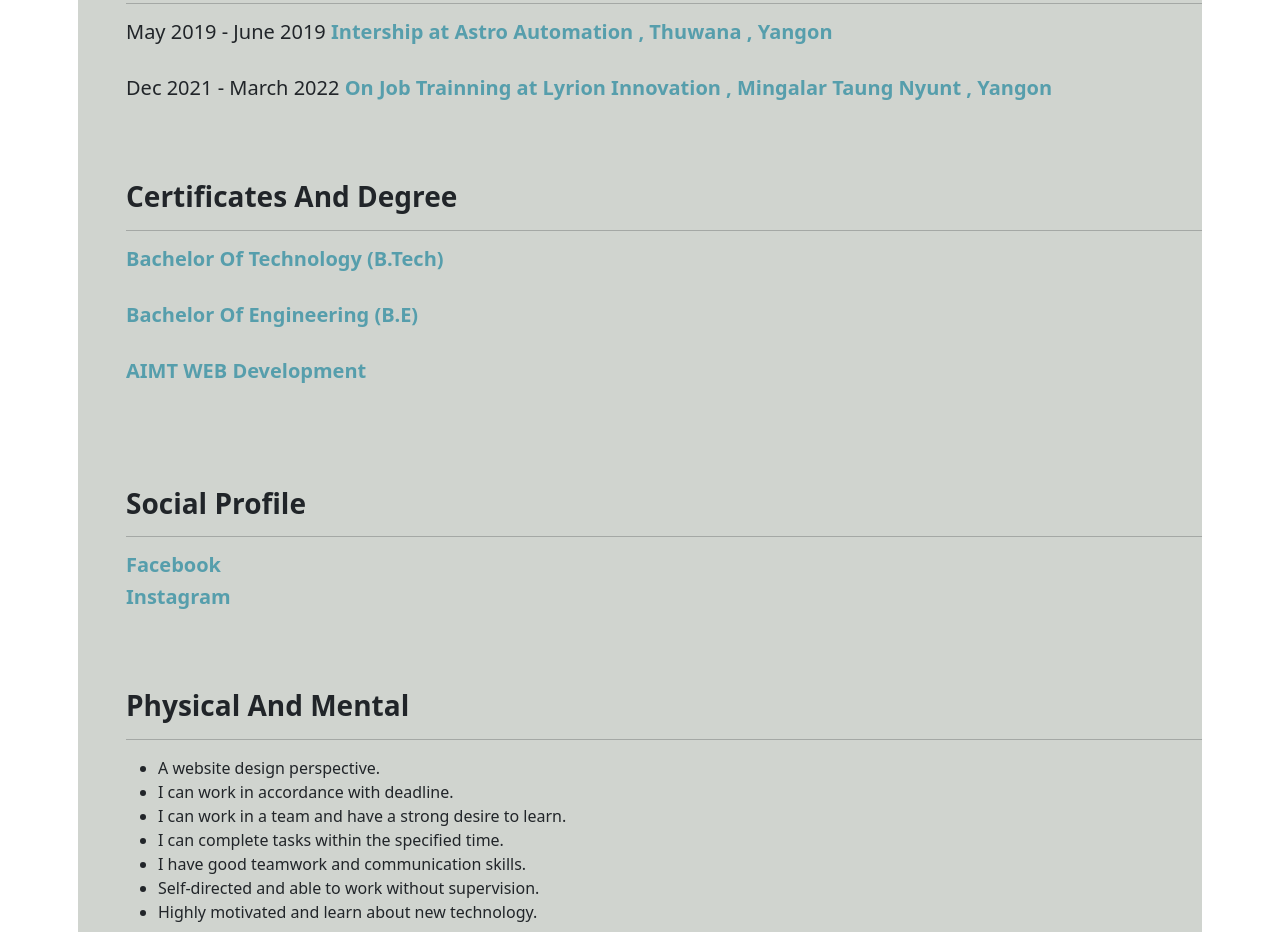
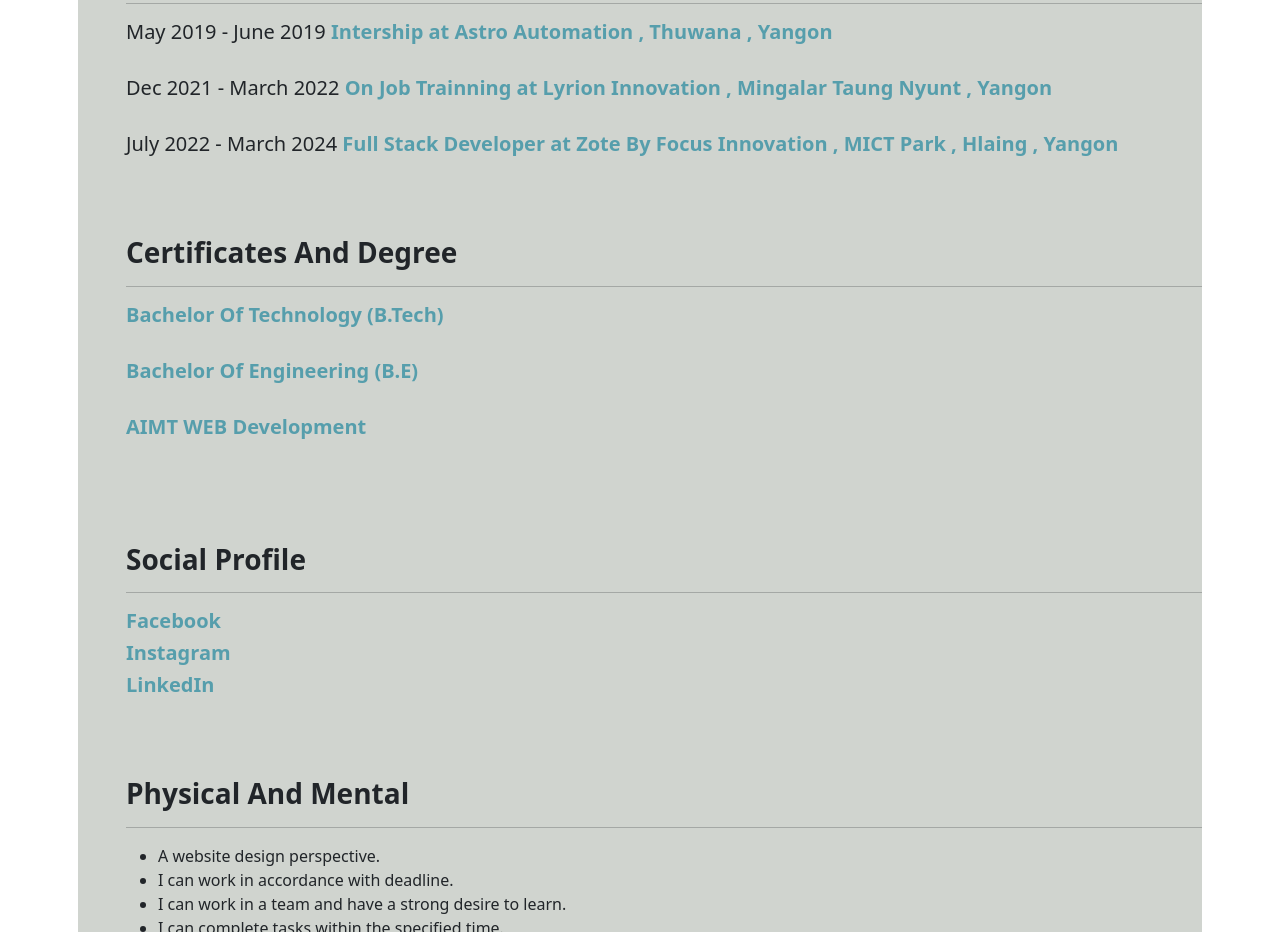
Before and after one commit to naybala/my-resume, a Vue app: page / in a window 1280 px wide. Shown: the part 1720-2652 px from the top of the page. Built offline with nearby package versions, Linux system fonts and the light colour scheme.

Commit message:
add employment

```diff
--- a/src/components/RightContainer.vue
+++ b/src/components/RightContainer.vue
@@ -50,6 +50,16 @@
           </div>
         </h5>
       </div>
+      <br>
+      <div>
+        <h5 class="d-inline-block">
+         July 2022 - March 2024
+          <div class="text-center d-inline-block">
+            <span> Full Stack Developer</span>
+            <span> at Zote By Focus Innovation , MICT Park , Hlaing , Yangon</span>
+          </div>
+        </h5>
+      </div>
       <br />
       <br />
       <br />
@@ -90,6 +100,15 @@
           <span
             ><a href="https://www.facebook.com/profile.php?id=100076412994170"
               >Instagram</a
+            ></span
+          >
+        </h5>
+      </div>
+      <div>
+        <h5>
+          <span
+            ><a href="https://www.linkedin.com/in/nay-ba-la-davion-02045529a"
+              >LinkedIn</a
             ></span
           >
         </h5>
```
